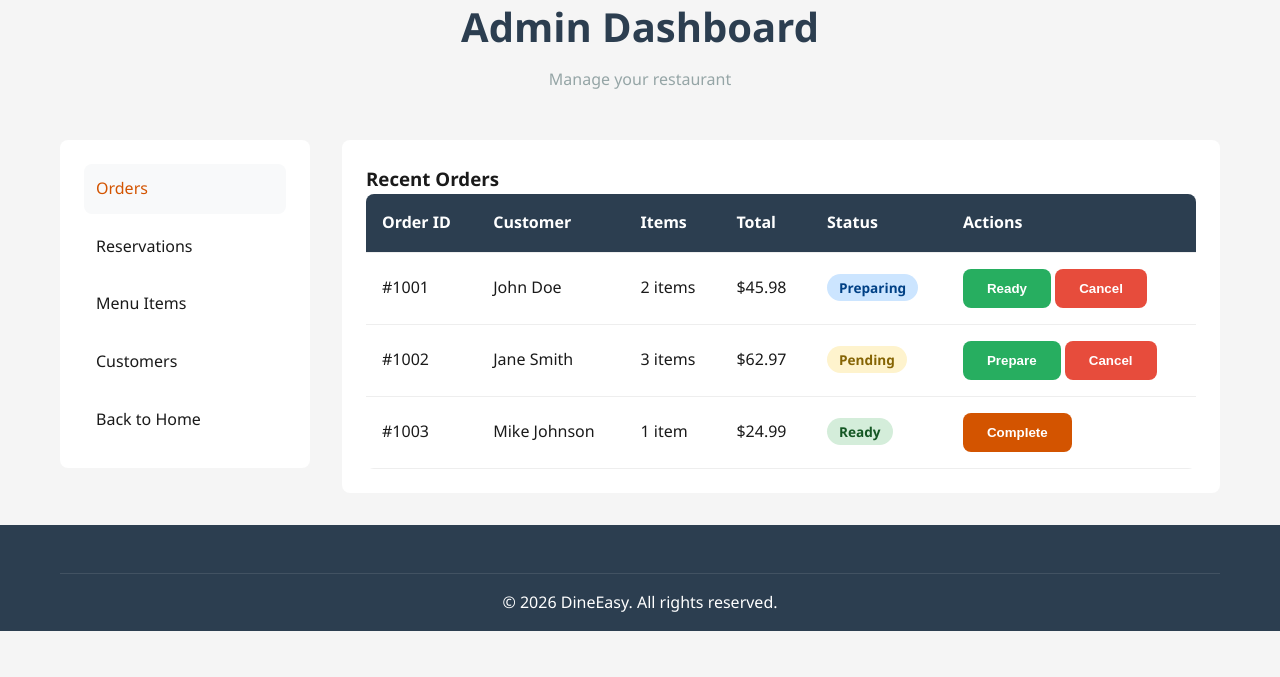
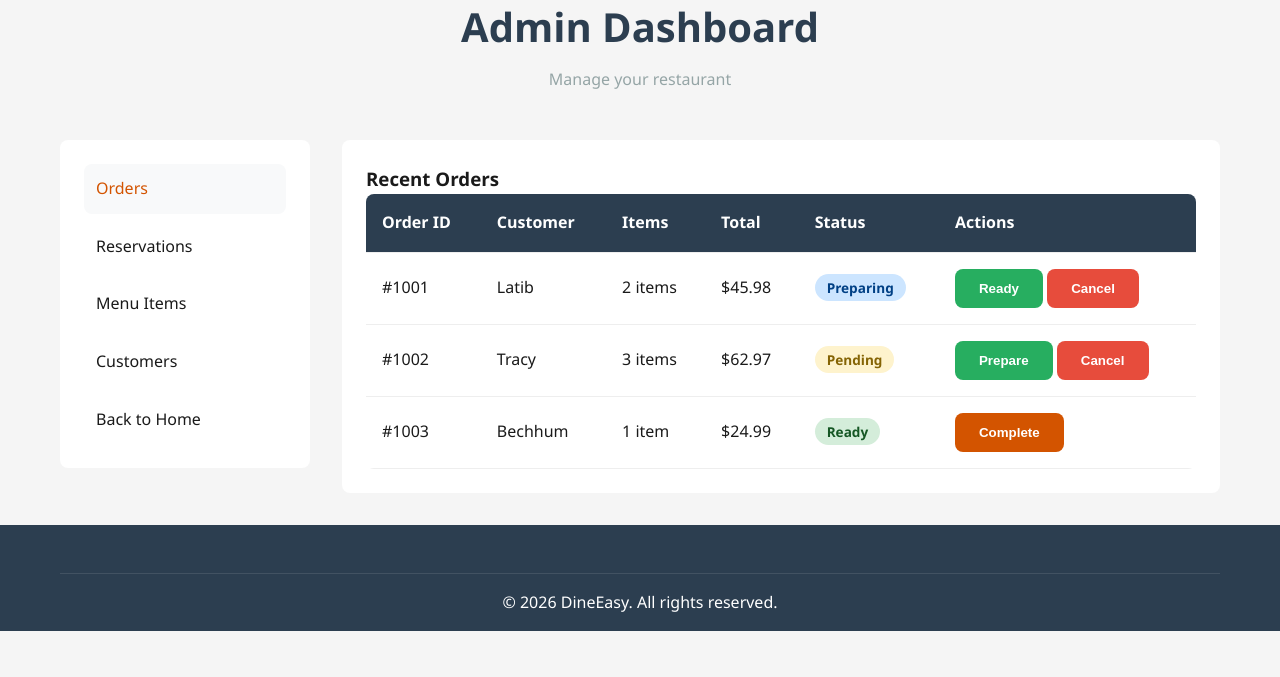
Before and after one commit to ankundatracy703-commits/internet-and-web-programming-group-10, a PHP site: page /admin_dashboard.php in a window 1280 px wide. Shown: the part 123-800 px from the top of the page. Run offline with PHP 8.4, Linux system fonts and the light colour scheme; a stand-in replaces the project's code that opens the database connection.

Commit message:
Update admin_dashboard.php

```diff
--- a/admin_dashboard.php
+++ b/admin_dashboard.php
@@ -65,7 +65,7 @@
                             <tbody id="ordersTable">
                                 <tr>
                                     <td>#1001</td>
-                                    <td>John Doe</td>
+                                    <td>Latib</td>
                                     <td>2 items</td>
                                     <td>$45.98</td>
                                     <td><span class="status-badge status-preparing">Preparing</span></td>
@@ -76,7 +76,7 @@
                                 </tr>
                                 <tr>
                                     <td>#1002</td>
-                                    <td>Jane Smith</td>
+                                    <td>Tracy</td>
                                     <td>3 items</td>
                                     <td>$62.97</td>
                                     <td><span class="status-badge status-pending">Pending</span></td>
@@ -87,7 +87,7 @@
                                 </tr>
                                 <tr>
                                     <td>#1003</td>
-                                    <td>Mike Johnson</td>
+                                    <td>Bechhum</td>
                                     <td>1 item</td>
                                     <td>$24.99</td>
                                     <td><span class="status-badge status-ready">Ready</span></td>
@@ -117,7 +117,7 @@
                                 <tr>
                                     <td>#1</td>
                                     <td>Alice Brown</td>
-                                    <td>(555) 123-4567</td>
+                                    <td>0730657961</td>
                                     <td>2026-04-20</td>
                                     <td>7:00 PM</td>
                                     <td>4</td>
@@ -191,15 +191,15 @@
                             <tbody>
                                 <tr>
                                     <td>1</td>
-                                    <td>John Doe</td>
-                                    <td>john@example.com</td>
-                                    <td>(555) 111-2222</td>
+                                    <td>latib</td>
+                                    <td>latib@example.com</td>
+                                    <td>0730657961</td>
                                     <td>5</td>
                                 </tr>
                                 <tr>
                                     <td>2</td>
-                                    <td>Jane Smith</td>
-                                    <td>jane@example.com</td>
+                                    <td>tracy</td>
+                                    <td>tracy@example.com</td>
                                     <td>(555) 333-4444</td>
                                     <td>3</td>
                                 </tr>
```
